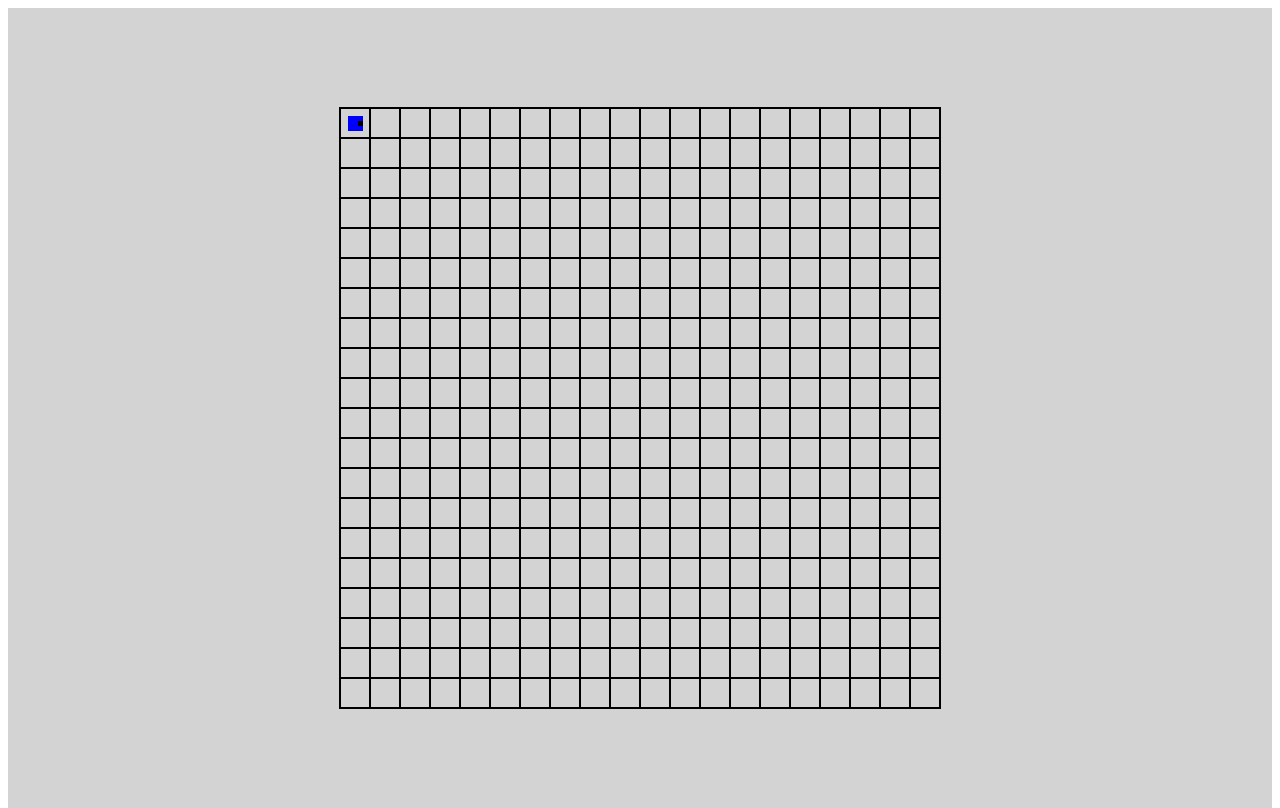
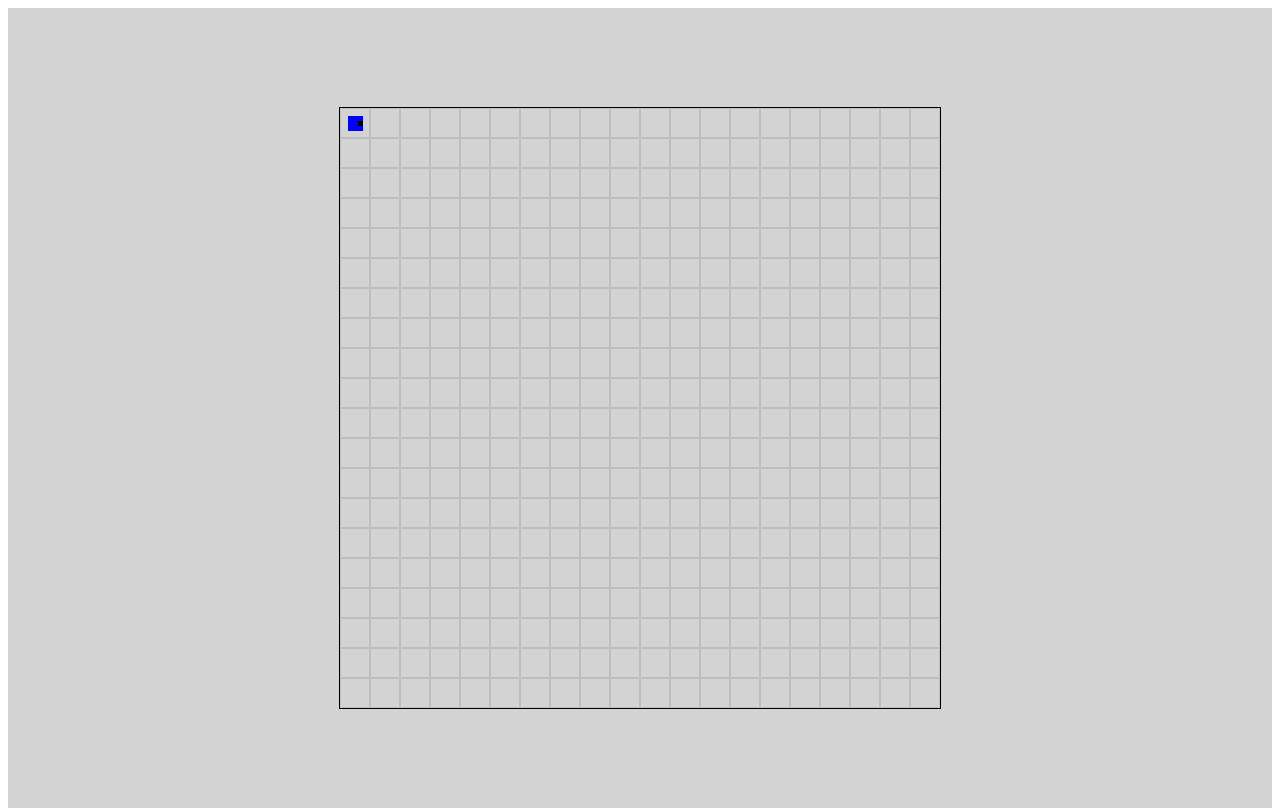
Before and after one commit to TimAstier/react-roguelike, a React (Create React App) app: page / in a window 1280 px wide. Built offline with nearby package versions, Linux system fonts and the light colour scheme.

Commit message:
improvement: Add opacity to Cell border

```diff
--- a/src/components/Cell.tsx
+++ b/src/components/Cell.tsx
@@ -7,7 +7,7 @@ import { MoveDirection } from '../typings/moveDirection';
 import Player from './Player';
 
 const Wrapper = styled.div`
-  border: solid 1px black;
+  border: solid 1px rgba(0, 0, 0, 0.1);
   box-sizing: border-box;
   width: ${() => `${CELL_WIDTH_IN_PIXELS}px`};
   height: ${() => `${CELL_WIDTH_IN_PIXELS}px`};
```
